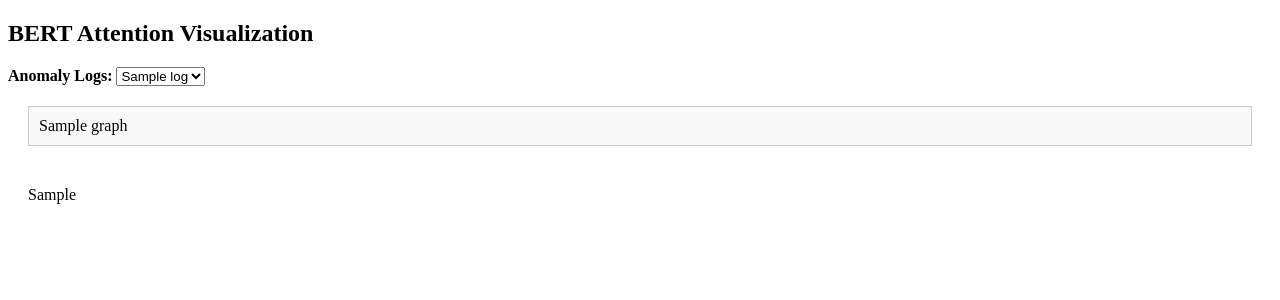
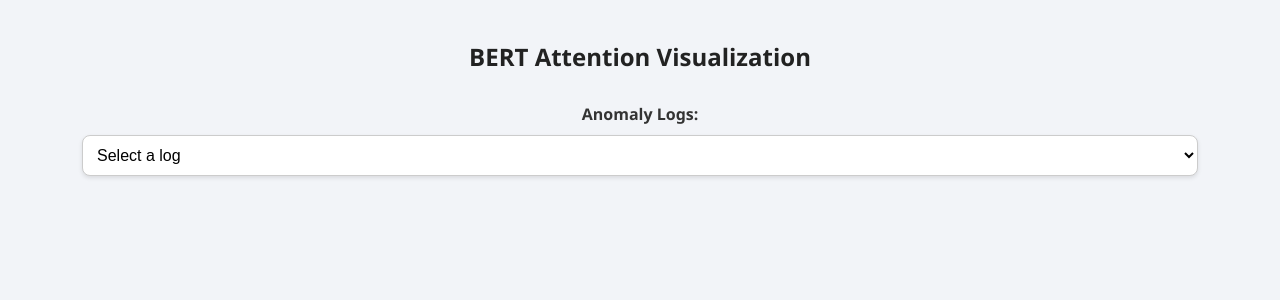
Before and after one commit to DuminduA/AnomalyExplainerBot, a Django app: template templates/visualizations/bertviz.html in a window 1280 px wide. Shown: the top 300 px of the page. Run offline with Django 5.2, Linux system fonts and the light colour scheme; the template is opened without the code that fills it: most values are stand-ins (such as "Sample title", 1, 10 or a date in 2020).

Commit message:
Improve the visualization UI for bertviz

```diff
--- a/templates/visualizations/bertviz.html
+++ b/templates/visualizations/bertviz.html
@@ -1,55 +1,111 @@
 <!DOCTYPE html>
-<html>
+<html lang="en">
 <head>
+    <meta charset="UTF-8">
     <title>BERT Attention Visualization</title>
     <style>
-        .grid-container {
-            display: grid;
-            grid-template-columns: repeat(auto-fit, minmax(300px, 1fr));
+        body {
+            font-family: "Segoe UI", Tahoma, Geneva, Verdana, sans-serif;
+            background-color: #f2f4f8;
+            margin: 0;
+            padding: 20px;
+            color: #333;
+        }
+
+        h2 {
+            text-align: center;
+            color: #222;
+            margin-bottom: 30px;
+        }
+
+        label {
+            font-weight: 600;
+            display: block;
+            margin-bottom: 10px;
+            text-align: center;
+        }
+
+        #logDropdown {
+            display: block;
+            margin: 0 auto 30px auto;
+            padding: 10px;
+            width: 1200px;
+            max-width: 90%;
+            border: 1px solid #ccc;
+            border-radius: 8px;
+            background-color: #fff;
+            font-size: 16px;
+            box-shadow: 0 2px 4px rgba(0,0,0,0.1);
+        }
+
+        .pair-container {
+            display: none;
+            flex-wrap: wrap;
+            justify-content: space-between;
             gap: 20px;
-            padding: 20px;
+            padding: 0 20px;
+            margin-bottom: 40px;
         }
-        .graph-item {
-            border: 1px solid #ccc;
-            padding: 10px;
-            background: #f9f9f9;
+
+        .pair-container.show {
+            display: flex;
+        }
+
+        .graph-item,
+        .mv-item {
+            flex: 1 1 48%;
+            background: #ffffff;
+            padding: 16px;
+            border-radius: 12px;
+            box-shadow: 0 4px 8px rgba(0, 0, 0, 0.05);
+            transition: opacity 0.3s ease-in-out;
+        }
+
+        @media (max-width: 768px) {
+            .graph-item,
+            .mv-item {
+                flex: 1 1 100%;
+            }
+
+            #logDropdown {
+                width: 100%;
+            }
         }
     </style>
 </head>
 <body>
+
     <h2>BERT Attention Visualization</h2>
 
     <label for="logDropdown"><strong>Anomaly Logs:</strong></label>
     <select id="logDropdown" onchange="updateLogDisplay()">
+        <option selected disabled>Select a log</option>
         {% for log in logs %}
-            <option value="log_{{ forloop.counter }}">{{ log }}</option>
+            <option value="{{ forloop.counter0 }}">{{ log }}</option>
         {% endfor %}
     </select>
 
-    <div class="grid-container">
-        {% for graph in graphs %}
+    {% for pair in paired_data %}
+        <div class="pair-container" id="pair_{{ forloop.counter0 }}">
             <div class="graph-item">
-                {{ graph | safe }}
+                {{ pair.graph|safe }}
             </div>
-        {% endfor %}
-    </div>
-
-    <div class="grid-container">
-        {% for mv in model_view %}
-            <div>
-                {{ mv | safe }}
+            <div class="mv-item">
+                {{ pair.mv|safe }}
             </div>
-        {% endfor %}
-    </div>
+        </div>
+    {% endfor %}
 
     <script>
         function updateLogDisplay() {
-            var dropdown = document.getElementById("logDropdown");
-            var selectedValue = dropdown.value;
-            var logs = {{ logs|safe }};
+            const index = document.getElementById("logDropdown").value;
 
-            var logIndex = parseInt(selectedValue.split("_")[1]) - 1;
-            document.getElementById("logDisplay").innerText = logs[logIndex];
+            document.querySelectorAll(".pair-container").forEach(el => {
+                el.classList.remove("show");
+            });
+
+            const selectedPair = document.getElementById("pair_" + index);
+            if (selectedPair) selectedPair.classList.add("show");
         }
     </script>
 
```
Also changed, not shown: visualization/views.py (+11 -1 lines).
